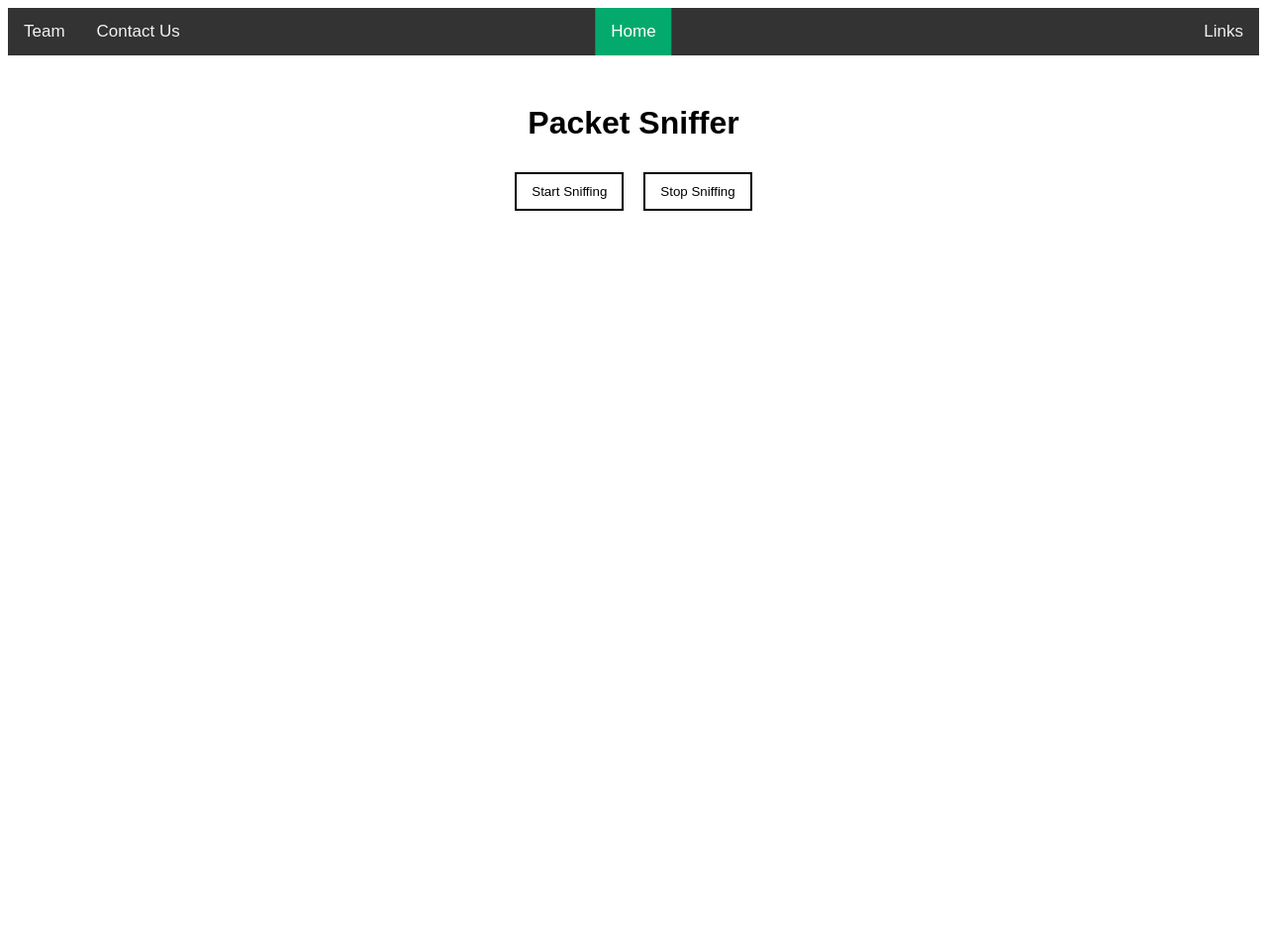
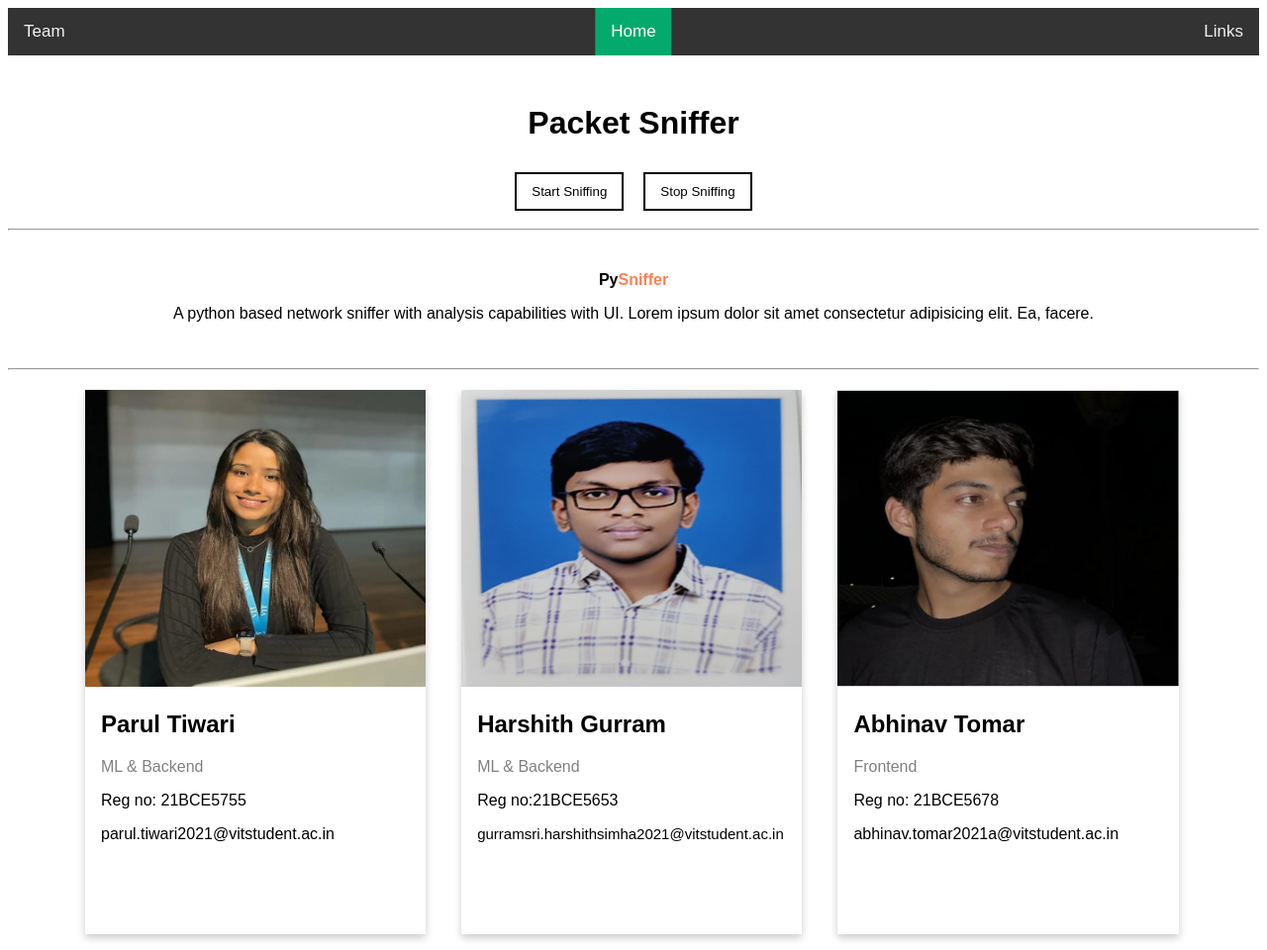
Before and after one commit to Killer4we/PySniffer, a Flask app: template templates/index.html in a window 1280 px wide. Shown: the whole page at 99% size. Before the commit the page ends 213 px from the top, so only its background shows below. Run offline with Flask 3, Linux system fonts and the light colour scheme; the template is opened without the code that fills it, so the values that code supplies are empty; parts of the project's set-up code (start-up, migrations or seed data) failed here and were passed over.

Commit message:
did major changes in the ui,added a teams section

```diff
--- a/app.py
+++ b/app.py
@@ -1,5 +1,6 @@
 from flask import Flask, render_template, request
 from scapy.all import sniff, TCP, UDP, IP
+import os
 
 app = Flask(__name__)
 # app1 = Flask(__name__,static_folder = 'css')
@@ -16,7 +17,25 @@ def index():
 @app.route('/')
 def index():
     return render_template('index.html')
+@app.route('/abhinavtomar.jpeg')
+def serve_image():
+    # Get the current directory path
+    current_dir = os.path.dirname(os.path.abspath(__file__))
+    image_path = os.path.join(current_dir, 'abhinavtomar.jpeg')
+    return send_file(image_path, mimetype='image/jpeg')
 
+@app.route('/harshith.jpeg')
+def serve_image():
+    # Get the current directory path
+    current_dir = os.path.dirname(os.path.abspath(__file__))
+    image_path = os.path.join(current_dir, 'harshith.jpeg')
+    return send_file(image_path, mimetype='image/jpeg')
+@app.route('/parul.jpeg')
+def serve_image():
+    # Get the current directory path
+    current_dir = os.path.dirname(os.path.abspath(__file__))
+    image_path = os.path.join(current_dir, 'parul.jpeg')
+    return send_file(image_path, mimetype='image/jpeg')
 @app.route('/sniff', methods=['POST'])
 def start_sniffing():
     global captured_packets
--- a/templates/index.css
+++ b/templates/index.css
@@ -1,6 +1,11 @@
 *{
     font-family: Arial, Helvetica, sans-serif;
+    /* background-image: url("/PySniffer/templates/background.jpg"); */
+    /* background-color: green; */
     /* margin: 0px; */
+}
+html{
+  scroll-behavior: smooth;
 }
 .buttons:hover{
     cursor: pointer;
@@ -88,3 +93,74 @@ h1{
 .topnav-right {
     float: right;
 }
+/* Three columns side by side */
+.column {
+  float: left;
+  width: 30%;
+  margin-bottom: 16px;
+  padding: 0 8px;
+}
+.row{
+  margin-left: 50px;
+  margin-top: 20px;
+  height: 100px;
+  /* height: 400px; */
+  /* background-color: cornflowerblue; */
+  /* align-items: center; */
+}
+
+/* Add some shadows to create a card effect */
+.card {
+  box-shadow: 0 4px 8px 0 rgba(0, 0, 0, 0.2);
+  height: 550px;
+  margin-left: 20px;
+}
+
+/* Some left and right padding inside the container */
+.container {
+  padding: 0 16px;
+}
+
+
+.title {
+  color: grey;
+}
+
+.button {
+  border: none;
+  outline: 0;
+  display: inline-block;
+  padding: 8px;
+  color: white;
+  background-color: #000;
+  text-align: center;
+  cursor: pointer;
+  width: 100%;
+}
+
+.button:hover {
+  background-color: #555;
+}
+.img{
+  height: 300px;
+  /* width: 50px; */
+}
+#harsh-p{
+  padding-right: 10px;
+  font-size: 15px;
+}
+.heading-about{
+  text-align: center;
+  padding-top: 5px;
+}
+.about-paragraph{
+  text-align: center;
+  padding-bottom: 30px;
+  /* padding-top: 20px; */
+}
+span{
+  color: coral;
+}
+hr{
+  margin-bottom: 20px;
+}
--- a/templates/index.html
+++ b/templates/index.html
@@ -14,8 +14,7 @@
         </div>
 
         <!-- Left-aligned links (default) -->
-        <a href="#team">Team</a>
-        <a href="#contact">Contact Us</a>
+        <a href="#Team">Team</a>
 
         <!-- Right-aligned links -->
         <div class="topnav-right">
@@ -31,6 +30,58 @@
         <button id = "button2" class = "buttons" type="submit" name="stop">Stop Sniffing</button>
         </div>
     </form>
+    <hr>
+    <div class="about">
+      <div class = "heading-about">
+        <p><strong>Py<span>Sniffer</span></strong></p>
+      </div>
+      <div class="about-div-2">
+        <p class="about-paragraph">
+          A python based network sniffer with analysis capabilities with UI. Lorem ipsum dolor sit amet consectetur adipisicing elit. Ea, facere.
+        </p>
+      </div>
+    </div>
+    <hr>
+    <div class="row" id="Team">
+      <div class="column">
+        <div class="card">
+          <img src="/PySniffer/templates/parul.jpeg" alt="Jane" style="width:100%" class="img">
+          <div class="container" class="img">
+            <h2>Parul Tiwari</h2>
+            <p class="title">ML &amp; Backend</p>
+            <p>Reg no: 21BCE5755</p>
+            <p>parul.tiwari2021@vitstudent.ac.in</p>
+
+          </div>
+        </div>
+      </div>
+
+      <div class="column">
+        <div class="card" id="card2">
+          <img src="/PySniffer/templates/harshith.jpg" alt="Mike" style="width:100%" class="img">
+          <div class="container">
+            <h2>Harshith Gurram</h2>
+            <p class="title">ML &amp; Backend</p>
+            <p>Reg no:21BCE5653</p>
+            <p id="harsh-p">gurramsri.harshithsimha2021@vitstudent.ac.in</p>
+
+          </div>
+        </div>
+      </div>
+
+      <div class="column">
+        <div class="card">
+          <img src="/PySniffer/templates/abhinavphoto.jpeg" alt="John" style="width:100%"class="img">
+          <div class="container">
+            <h2>Abhinav Tomar</h2>
+            <p class="title">Frontend</p>
+            <p>Reg no: 21BCE5678</p>
+            <p>abhinav.tomar2021a@vitstudent.ac.in</p>
+
+          </div>
+        </div>
+      </div>
+    </div>
 
 </body>
 </html>
```
Also changed, not shown: templates/abhinavphoto.jpeg (added), templates/harshith.jpg (added), templates/parul.jpeg (added).
